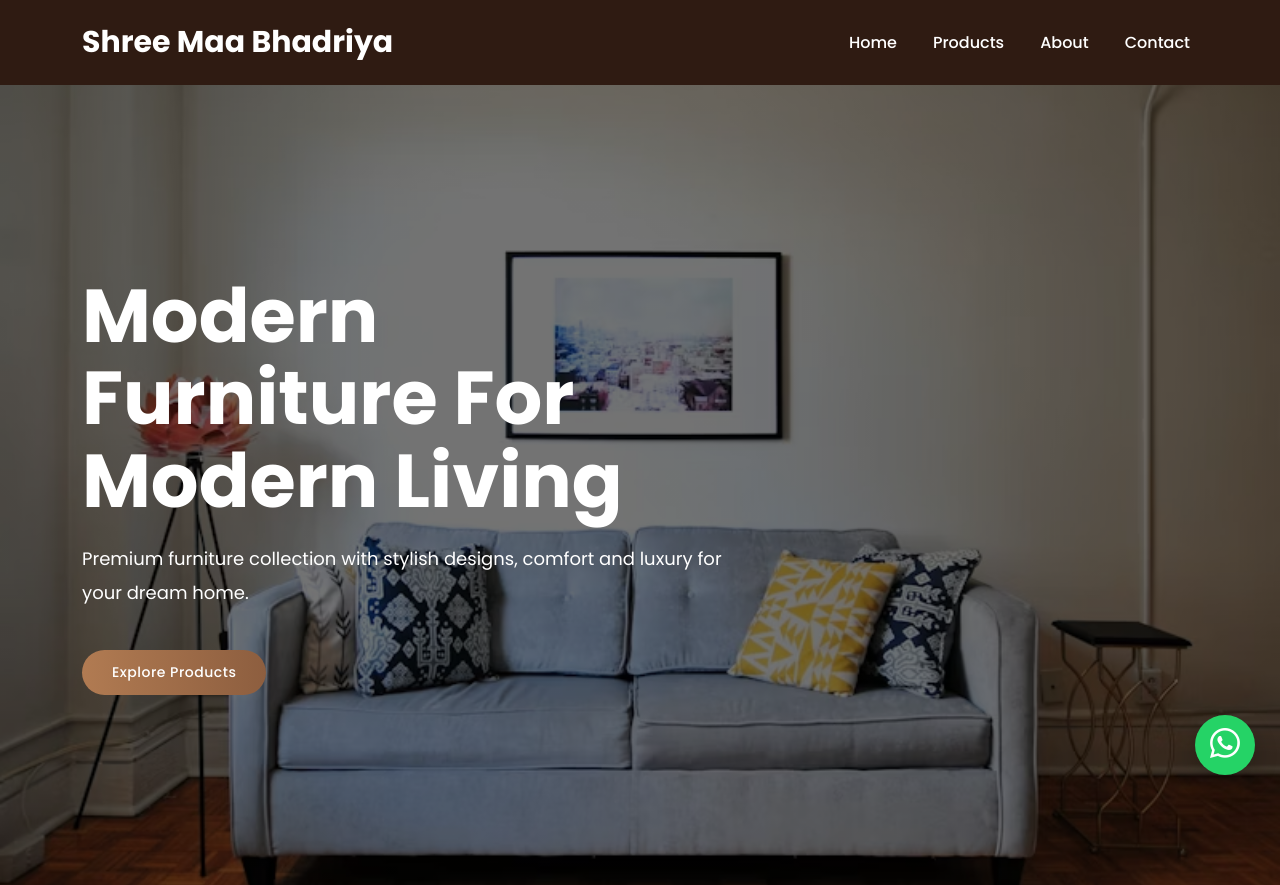
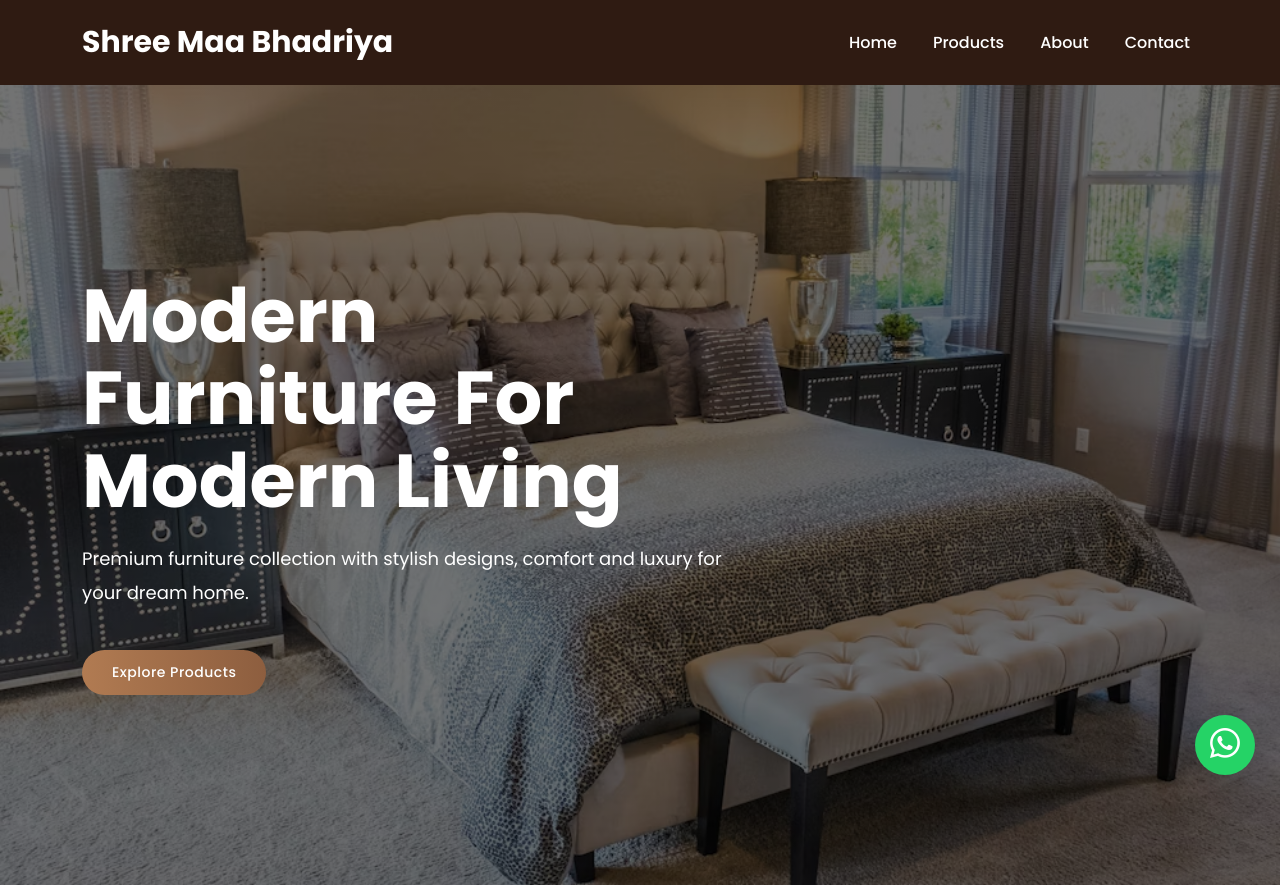
Before and after one commit to satishjangid720-hue/bhadariya-furniture, a plain HTML site: page index.html in a window 1280 px wide. Shown: the top 885 px of the page. Drawn offline with nearby package versions, Linux system fonts and the light colour scheme.

Commit message:
Update index.html

```diff
--- a/index.html
+++ b/index.html
@@ -54,7 +54,7 @@
       min-height: 100vh;
       background:
         linear-gradient(rgba(0, 0, 0, 0.55), rgba(0, 0, 0, 0.55)),
-        url('photo-1484101403633-562f891dc89a.avif');
+        url('photo-1505693416388-ac5ce068fe85 (1).avif');
 
       background-size: cover;
       background-position: center;
```
